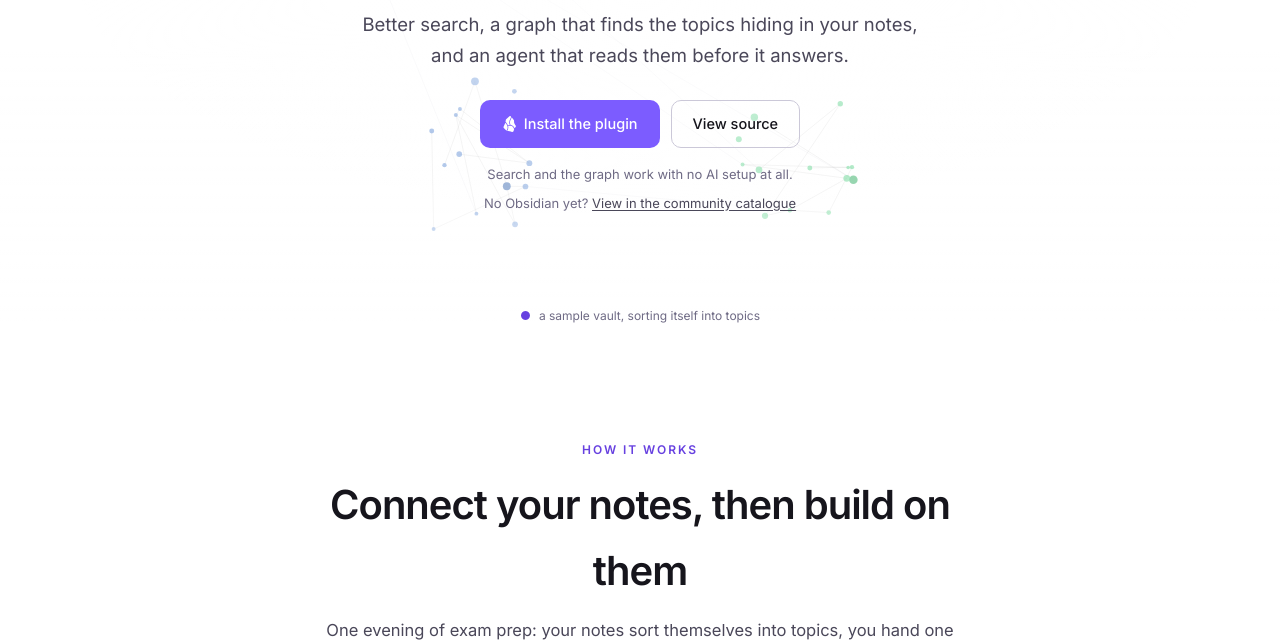
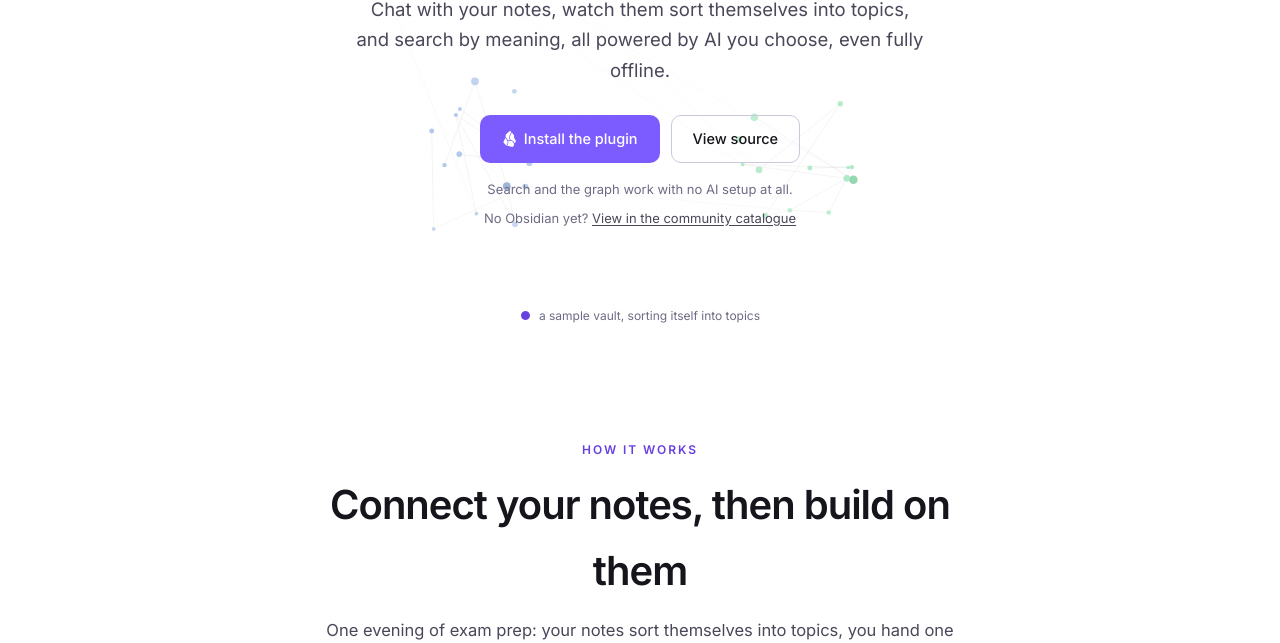
Before and after one commit to s2b-dev/site, an Astro site: page / in a window 1280 px wide. Shown: the part 457-1100 px from the top of the page. Built offline with nearby package versions, Linux system fonts and the light colour scheme; Astro itself is replaced by a stand-in of ours; no server answers.

Commit message:
Rewrite the hero lede around chat, topics and meaning
The old lede opened with "Better search", which grades itself instead
of saying what the feature does, and broke the parallelism of the two
clauses after it. Its "reads them" also pointed at "topics" rather
than notes.

Lead with chat instead, keep the pronoun chain on notes throughout,
and close on the privacy hook the hero never carried. Providers stay
unnamed here: the audience is non-technical and the Providers section
exists to hold that detail.

Meta description follows the same wording.

```diff
--- a/src/pages/index.astro
+++ b/src/pages/index.astro
@@ -3,7 +3,7 @@ import '../styles/landing.css';
 
 const title = 'Smart Second Brain \u2014 Your vault, but smarter';
 const description =
-	'A free, open-source Obsidian plugin: smarter search, an interactive knowledge graph, and an AI agent that reads your notes before it answers.';
+	'A free, open-source Obsidian plugin: chat with your notes, watch them sort themselves into topics, and search by meaning, all powered by AI you choose, even fully offline.';
 
 const REPO = 's2b-dev/smart-second-brain';
 
@@ -193,8 +193,8 @@ const starLabel =
 	    <div class="pill reveal" style="--d:2100ms"><span class="dot"></span>Free and open source</div>
 	    <h1 class="reveal" style="--d:2180ms">Your vault,<br>but <span class="grad">smarter</span></h1>
 	    <p class="lede reveal" style="--d:2260ms">
-	      Better search, a graph that finds the topics hiding in your notes,
-	      and an agent that reads them before it answers.
+	      Chat with your notes, watch them sort themselves into topics,
+	      and search by meaning, all powered by AI you choose, even fully offline.
 	    </p>
 	    <div class="cta-row reveal" style="--d:2340ms">
 	      <a class="btn btn-primary" href={OBSIDIAN_URI}>
```
